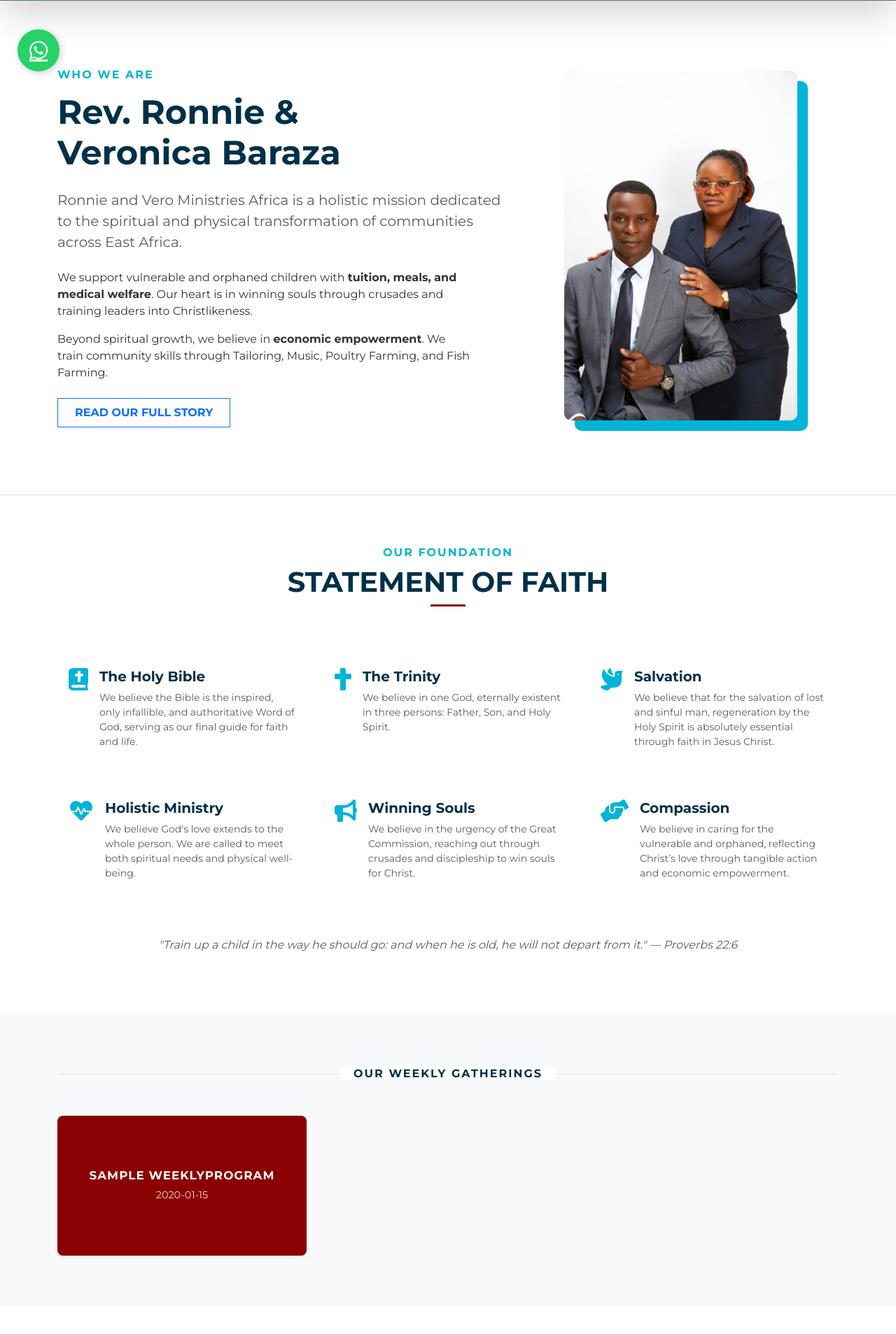
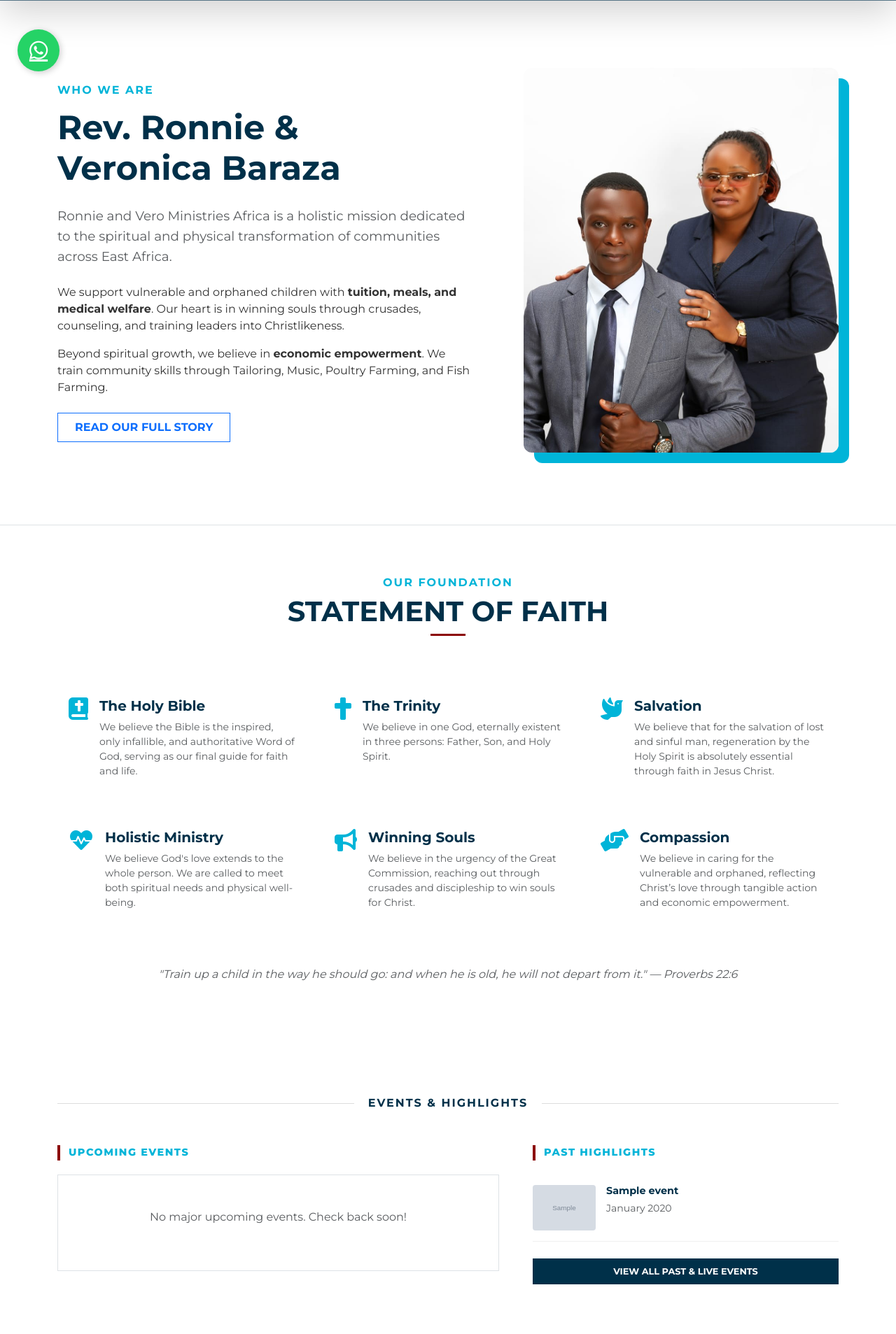
Before and after one commit to Makobi5/rvm-africa-site, a Django app: page / in a window 1280 px wide. Shown: the part 673-2580 px from the top of the page at 70% size. Run offline with Django 5.2, Linux system fonts and the light colour scheme; tables that the repository leaves empty hold one stand-in row (values such as "Sample post"); grey boxes marked "Sample" are stand-in pictures.

Commit message:
added the events highlights section

```diff
--- a/core/views.py
+++ b/core/views.py
@@ -1,17 +1,23 @@
 from django.shortcuts import render
-from .models import Ministry, Event, HeroSlide,WeeklyProgram
-
+from .models import Ministry, Event, HeroSlide,WeeklyProgram,Event
+from django.utils import timezone
 def home(request):
     slides = HeroSlide.objects.filter(is_active=True).order_by('order')
-    # Fetch ministries for the horizontal scroller
     featured_ministries = Ministry.objects.filter(show_on_slider=True)
-        # Fetch active programs
-    programs = WeeklyProgram.objects.filter(is_active=True)
+    programs = WeeklyProgram.objects.filter(is_active=True).order_by('order')
 
-    return render(request, 'index.html', {
+    # NEW: Fetch Events
+    now = timezone.now()
+    upcoming_events = Event.objects.filter(date__gte=now, is_active=True).order_by('date')[:2]
+    past_events = Event.objects.filter(date__lt=now, is_active=True).order_by('-date')[:4]
+
+    context = {
         'slides': slides,
         'featured_ministries': featured_ministries,
         'programs': programs,
-    })
+        'upcoming_events': upcoming_events,
+        'past_events': past_events,
+    }
+    return render(request, 'index.html', context)
 def about(request):
     return render(request, 'about.html')
--- a/static/css/style.css
+++ b/static/css/style.css
@@ -1,16 +1,22 @@
-/* --- BRAND COLORS & TYPOGRAPHY --- */
+/* ==========================================================
+   1. BRAND COLORS & TYPOGRAPHY
+   ========================================================== */
 :root {
     --sky-blue: #00B4D8;
     --navy-blue: #003049;
     --dim-red: #8B0000;
+    --white: #ffffff;
 }
 
 body {
     font-family: 'Montserrat', sans-serif;
     color: #333;
+    overflow-x: hidden;
 }
 
-/* --- HEADER / NAVBAR --- */
+/* ==========================================================
+   2. HEADER & NAVIGATION
+   ========================================================== */
 .navbar {
     background-color: #fff;
     border-bottom: 4px solid var(--sky-blue);
@@ -27,13 +33,15 @@ body {
 
 .btn-donate {
     background-color: var(--dim-red) !important;
-    color: white !important;
+    color: var(--white) !important;
     border-radius: 0px !important;
     padding: 10px 25px !important;
     font-weight: 700;
 }
 
-/* --- DYNAMIC HERO SLIDER (Ken Burns Fix) --- */
+/* ==========================================================
+   3. HERO SLIDER & ANIMATIONS
+   ========================================================== */
 .hero-slider, .carousel-item {
     height: 75vh;
     min-height: 500px;
@@ -43,262 +51,160 @@ body {
 }
 
 .slide-image {
-    width: 100%;
-    height: 100%;
-    background-size: cover;
-    background-position: center;
-    background-repeat: no-repeat;
-    position: absolute;
-    top: 0;
-    left: 0;
-    z-index: 1; /* Sits behind the text */
+    width: 100%; height: 100%;
+    background-size: cover; background-position: center;
+    position: absolute; top: 0; left: 0; z-index: 1;
 }
 
-/* Dark overlay for readability */
 .slide-image::before {
-    content: "";
-    position: absolute;
-    top: 0; left: 0; width: 100%; height: 100%;
+    content: ""; position: absolute; top: 0; left: 0; width: 100%; height: 100%;
     background: linear-gradient(rgba(0, 48, 73, 0.6), rgba(0, 48, 73, 0.6));
-    z-index: 2; /* Sits on top of the image but behind the caption */
+    z-index: 2;
 }
 
-/* Ken Burns Animation */
-@keyframes kenburns {
-    0% { transform: scale(1); }
-    100% { transform: scale(1.15); }
-}
-
-.carousel-item.active .slide-image {
-    animation: kenburns 8s ease-out forwards;
-}
+@keyframes kenburns { 0% { transform: scale(1); } 100% { transform: scale(1.15); } }
+.carousel-item.active .slide-image { animation: kenburns 8s ease-out forwards; }
 
 .carousel-caption {
     position: absolute !important;
-    top: 0 !important;
-    left: 0 !important;
-    right: 0 !important;
-    bottom: 0 !important;
+    top: 0 !important; left: 0 !important; right: 0 !important; bottom: 0 !important;
     z-index: 10 !important;
-    display: flex !important; /* Forces layout */
-    flex-direction: column !important;
-    justify-content: center !important;
-    align-items: center !important;
-    background: transparent !important; /* Ensure no background block hides it */
+    display: flex !important;
+    flex-direction: column;
+    justify-content: center;
+    align-items: center;
+    background: transparent !important;
 }
 
-.carousel-caption h1, .carousel-caption p {
-    color: var(--white) !important; /* Set the main color to Sky Blue */
-    font-weight: 800;
-    text-shadow: 2px 4px 10px rgba(0,0,0,0.3); /* Soft shadow for depth */
-}
-/* Optional: Make the second line white for a professional two-tone look */
-.carousel-caption h1 span.white-text {
-    color: #ffffff !important;
-}
+.carousel-caption h1 { color: var(--sky-blue) !important; font-weight: 800; }
+.carousel-caption h1 span.white-text { color: var(--white) !important; }
+.carousel-caption p { color: var(--white) !important; font-weight: 600; }
 
-.carousel-fade .carousel-item {
-    transition-duration: 1.2s;
-    transition-property: opacity;
-}
-
-/* --- FOUNDERS & MINISTRIES --- */
 @keyframes zoomInEntrance { from { opacity: 0; transform: scale(0.9); } to { opacity: 1; transform: scale(1); } }
 .animate-zoom { animation: zoomInEntrance 1.2s ease-out forwards; }
 
-.founder-image-container { overflow: hidden; border-radius: 10px; box-shadow: 15px 15px 0px var(--sky-blue); display: inline-block; }
-.founder-image { transition: transform 0.6s ease; display: block; max-height: 500px; width: auto; object-fit: cover; }
-.founder-image:hover { transform: scale(1.08); }
+/* ==========================================================
+   4. EVENTS SECTION (CLEANED & FIXED)
+   ========================================================== */
+.event-col-title {
+    font-size: 0.9rem;
+    font-weight: 800;
+    color: var(--sky-blue);
+    text-transform: uppercase;
+    letter-spacing: 1.5px;
+    margin-bottom: 20px;
+    display: block;
+    border-left: 4px solid var(--dim-red);
+    padding-left: 12px;
+}
 
+.event-card-compact {
+    border: 1px solid #eee;
+    border-radius: 8px;
+    overflow: hidden;
+    background: #fff;
+    margin-bottom: 25px;
+}
+
+.event-img-small {
+    height: 300px; /* FIXED HEIGHT */
+    width: 100%;
+    overflow: hidden;
+    position: relative;
+}
+
+.event-img-small img {
+    width: 100%;
+    height: 100%;
+    object-fit: cover; /* FORCES IMAGE TO FIT BOX WITHOUT OVERFLOW */
+}
+
+.event-badge-live {
+    position: absolute;
+    top: 15px;
+    right: 15px;
+    background: var(--dim-red);
+    color: white;
+    font-size: 0.7rem;
+    font-weight: 800;
+    padding: 5px 12px;
+    border-radius: 4px;
+    z-index: 5;
+}
+
+.event-content-small {
+    padding: 25px;
+}
+
+.past-event-item {
+    display: flex;
+    gap: 15px;
+    padding: 15px 0;
+    border-bottom: 1px solid #f0f0f0;
+    text-decoration: none;
+    transition: 0.2s;
+}
+
+.past-event-item:hover { background-color: #f9f9f9; }
+
+.past-event-img { width: 90px; height: 65px; border-radius: 4px; object-fit: cover; }
+
+/* ==========================================================
+   5. MINISTRIES & PROGRAMS
+   ========================================================== */
+.section-divider { text-align: center; position: relative; z-index: 1; }
+.section-divider::before { content: ""; position: absolute; top: 50%; left: 0; width: 100%; height: 1px; background: #ddd; z-index: -1; }
+.section-divider span { background: #fff; padding: 0 20px; font-weight: 700; letter-spacing: 2px; color: var(--navy-blue); }
+
+.program-card { height: 220px; border-radius: 8px; position: relative; overflow: hidden; cursor: pointer; border: none !important; }
+.bg-program-red { background-color: var(--dim-red) !important; }
+.bg-program-navy { background-color: var(--navy-blue) !important; }
+.program-content { height: 100%; width: 100%; display: flex; align-items: center; justify-content: center; text-align: center; padding: 20px; color: var(--white); }
+.program-back { position: absolute; top: 0; left: 0; width: 100%; height: 100%; background-color: rgba(0,0,0,0.9); padding: 20px; display: flex; align-items: center; justify-content: center; opacity: 0; transition: 0.4s; z-index: 5; }
+.program-card:hover .program-back { opacity: 1; }
+
+.ministry-scroll-card { display: flex; flex-direction: column; height: 100%; border-radius: 12px; background: #fff; border: 1px solid #eee !important; }
+.card-img-container { height: 200px; overflow: hidden; border-radius: 12px 12px 0 0; }
+.card-img-container img { width: 100%; height: 100%; object-fit: cover; }
+.btn-dim-red { background-color: var(--dim-red); color: var(--white) !important; font-size: 0.75rem; padding: 8px 22px; font-weight: 700; text-transform: uppercase; border-radius: 4px; align-self: center; margin-top: auto; }
+
+/* ==========================================================
+   6. FOOTERS & WHATSAPP
+   ========================================================== */
 .main-footer { background-color: #1a1a1a; color: #bbb; padding: 70px 0; }
-.sub-footer { background-color: var(--dim-red); color: white; padding: 15px 0; font-size: 0.8rem; font-weight: 600; }
+.footer-title { color: white; font-weight: 700; margin-bottom: 25px; text-transform: uppercase; }
+.sub-footer { background-color: var(--dim-red); color: var(--white); padding: 15px 0; font-size: 0.8rem; font-weight: 600; }
 .whatsapp-float { position: fixed; bottom: 25px; left: 25px; background-color: #25d366; color: white; width: 60px; height: 60px; border-radius: 50px; display: flex; align-items: center; justify-content: center; font-size: 30px; z-index: 1000; box-shadow: 2px 2px 10px rgba(0,0,0,0.2); }
 
-/* --- MEGA MENU --- */
-.dropdown-menu.mega-menu { display: none; position: absolute !important; top: 100% !important; background-color: var(--navy-blue) !important; border: none !important; border-top: 4px solid var(--sky-blue) !important; padding: 30px !important; width: 100%; left: 0 !important; }
-.dropdown-menu.mega-menu.show { display: block !important; }
-.mega-menu-grid { display: flex !important; flex-direction: row; }
-.mega-menu-col { flex: 1 !important; padding: 0 15px; border-left: 1px solid rgba(255,255,255,0.1); }
-.mega-menu-col:first-child { border-left: none; }
-.dropdown-column-title { color: var(--sky-blue) !important; font-size: 0.75rem !important; font-weight: 800 !important; text-transform: uppercase; margin-bottom: 15px; border-bottom: 1px solid rgba(255,255,255,0.15); padding-bottom: 8px; }
 
-/* --- SECTION DIVIDER (Text in middle of line) --- */
-.section-divider {
-    text-align: center;
-    position: relative;
-    z-index: 1;
+/* --- FOUNDERS SECTION FIX --- */
+.founder-image-container {
+    overflow: hidden;
+    border-radius: 12px;
+    /* Brand-aligned offset shadow */
+    box-shadow: 15px 15px 0px var(--sky-blue);
+    display: inline-block;
+    width: 100%;
+    max-width: 450px; /* Prevents the image from becoming too wide */
+    margin: 0 auto;
 }
 
-.section-divider::before {
-    content: "";
-    position: absolute;
-    top: 50%;
-    left: 0;
+.founder-image {
+    transition: transform 0.6s ease;
+    display: block;
     width: 100%;
-    height: 1px;
-    background: #ddd;
-    z-index: -1;
+    height: auto;
+    /* CRITICAL FIX: Limits the height of the vertical portrait */
+    max-height: 550px;
+    object-fit: cover;
 }
 
-.section-divider span {
-    background: #fff;
-    padding: 0 20px;
-    font-weight: 700;
-    letter-spacing: 2px;
-    color: var(--navy-blue);
+.founder-image:hover {
+    transform: scale(1.05);
 }
 
-/* --- UNIFORM SCROLLER CARDS --- */
-.ministry-swiper {
-    padding-bottom: 50px !important; /* Space for dots */
+/* Ensure text doesn't look tiny/squashed */
+#who-we-are .lead {
+    font-size: 1.15rem;
+    line-height: 1.6;
 }
-
-.ministry-scroll-card {
-    display: flex;
-    flex-direction: column;
-    height: 100%; /* Forces all cards in a row to be equal height */
-    border-radius: 12px;
-    border: 1px solid #eee !important;
-    transition: all 0.3s ease;
-    background: #fff;
-}
-
-.card-img-container {
-    height: 200px; /* Fixed height for all images */
-    width: 100%;
-    overflow: hidden;
-    border-top-left-radius: 12px;
-    border-top-right-radius: 12px;
-}
-
-.card-img-container img {
-    width: 100%;
-    height: 100%;
-    object-fit: cover; /* Ensures images aren't stretched */
-}
-
-.ministry-scroll-card .card-body {
-    display: flex;
-    flex-direction: column;
-    flex-grow: 1; /* Makes the body fill the available space */
-    padding: 1.5rem !important;
-}
-
-.ministry-scroll-card .card-title {
-    min-height: 54px; /* Fixes height for 2 lines of text */
-    display: flex;
-    align-items: center;
-    justify-content: center;
-    margin-bottom: 15px;
-    color: var(--navy-blue);
-    font-size: 1.15rem;
-}
-
-.ministry-scroll-card .card-text {
-    flex-grow: 1; /* Pushes the button to the bottom */
-    margin-bottom: 20px;
-    font-size: 0.9rem;
-    line-height: 1.5;
-}
-
-.btn-dim-red {
-    margin-top: auto;
-    align-self: center; /* Ensures the button stays centered if it's not full width */
-    background-color: var(--dim-red);
-    color: white !important;
-
-    /* Reduced size settings */
-    font-size: 0.75rem;      /* Smaller font */
-    padding: 8px 22px;       /* Reduced height and width padding */
-    font-weight: 700;
-
-    text-transform: uppercase;
-    letter-spacing: 1px;
-    border-radius: 4px;
-    transition: 0.3s;
-    border: none;
-}
-
-.btn-dim-red:hover {
-    background-color: var(--navy-blue);
-    transform: translateY(-2px); /* Subtle lift on hover */
-}
-
-/* --- WEEKLY PROGRAMS BOXES --- */
-.program-card {
-    height: 200px; /* Fixed height for uniformity */
-    border-radius: 8px;
-    display: flex;
-    align-items: center;
-    justify-content: center;
-    position: relative;
-    overflow: hidden;
-    padding: 30px;
-    transition: all 0.4s ease;
-    cursor: pointer;
-    border: none;
-}
-
-/* Background Colors */
-.bg-program-red { background-color: var(--dim-red) !important; }
-.bg-program-navy { background-color: var(--navy-blue) !important; }
-
-.program-content {
-    width: 100%;
-    text-align: center;
-    color: white;
-}
-
-.program-title {
-    font-size: 1.05rem;
-    font-weight: 700;
-    text-transform: uppercase;
-    letter-spacing: 1px;
-    margin-bottom: 8px;
-}
-
-.program-time {
-    font-size: 0.9rem;
-    font-weight: 500;
-    opacity: 0.85;
-    margin: 0;
-}
-
-/* THE HOVER EFFECT LOGIC */
-.program-back {
-    position: absolute;
-    top: 0;
-    left: 0;
-    width: 100%;
-    height: 100%;
-    background-color: rgba(0, 0, 0, 0.85); /* Slightly darker on hover for readability */
-    display: flex;
-    align-items: center;
-    justify-content: center;
-    padding: 20px;
-    opacity: 0; /* Hidden by default */
-    transform: translateY(20px); /* Slight slide up effect */
-    transition: all 0.4s ease;
-}
-
-.program-desc {
-    font-size: 0.88rem;
-    line-height: 1.5;
-    color: #fff;
-    margin: 0;
-}
-
-/* Hover State */
-.program-card:hover .program-back {
-    opacity: 1;
-    transform: translateY(0);
-}
-
-.program-card:hover .program-front {
-    opacity: 0;
-    transform: scale(0.9);
-}
-
-.program-front {
-    transition: all 0.4s ease;
-}
--- a/templates/index.html
+++ b/templates/index.html
@@ -59,31 +59,31 @@
     </button>
 </div>
 
-<!-- ==========================================================
-     WHO WE ARE SECTION (Rest of your code remains the same)
-     ========================================================== -->
+<!-- WHO WE ARE SECTION -->
 <section id="who-we-are" class="py-5 bg-white border-bottom">
     <div class="container">
         <div class="row align-items-center py-5">
+            <!-- Text Side (7 Columns) -->
             <div class="col-md-7 order-2 order-md-1">
                 <h6 class="text-uppercase fw-bold mb-3" style="color: var(--sky-blue); letter-spacing: 2px;">Who We Are</h6>
                 <h2 class="display-5 fw-bold mb-4" style="color: var(--navy-blue);">Rev. Ronnie & <br>Veronica Baraza</h2>
-                <p class="lead text-muted mb-4">
-                    Ronnie and Vero Ministries Africa is a holistic mission dedicated to the spiritual and physical transformation of communities across East Africa.
-                </p>
-                <div class="pe-md-5">
-                    <p class="mb-3">We support vulnerable and orphaned children with <strong>tuition, meals, and medical welfare</strong>. Our heart is in winning souls through crusades and training leaders into Christlikeness.</p>
+
+                <div class="pe-md-5"> <!-- Padding on right to separate from image -->
+                    <p class="lead text-muted mb-4">
+                        Ronnie and Vero Ministries Africa is a holistic mission dedicated to the spiritual and physical transformation of communities across East Africa.
+                    </p>
+                    <p class="mb-3">We support vulnerable and orphaned children with <strong>tuition, meals, and medical welfare</strong>. Our heart is in winning souls through crusades, counseling, and training leaders into Christlikeness.</p>
                     <p class="mb-4">Beyond spiritual growth, we believe in <strong>economic empowerment</strong>. We train community skills through Tailoring, Music, Poultry Farming, and Fish Farming.</p>
                 </div>
-                <div class="mt-2">
-                    <a href="{% url 'about' %}" class="btn btn-outline-primary px-4 py-2 fw-bold rounded-0">READ OUR FULL STORY</a>
-                </div>
+
+                <a href="{% url 'about' %}" class="btn btn-outline-primary px-4 py-2 fw-bold rounded-0">READ OUR FULL STORY</a>
             </div>
 
+            <!-- Image Side (5 Columns) -->
             <div class="col-md-5 order-1 order-md-2 mb-5 mb-md-0 text-center">
                 <div class="animate-zoom">
                     <div class="founder-image-container">
-                        <img src="{% static 'images/founders.jpg' %}" alt="Rev. Ronnie and Veronica Baraza" class="founder-image shadow-lg">
+                        <img src="{% static 'images/founders.jpg' %}" alt="Rev. Ronnie and Veronica Baraza" class="founder-image">
                     </div>
                 </div>
             </div>
@@ -186,7 +186,77 @@
         </div>
     </div>
 </section>
+<!-- ==========================================================
+     EVENTS & HIGHLIGHTS SECTION
+     ========================================================== -->
+<section class="py-5 bg-white">
+    <div class="container py-4">
 
+        <div class="section-divider mb-5">
+            <span>EVENTS & HIGHLIGHTS</span>
+        </div>
+
+        <div class="row g-5">
+            <!-- LEFT SIDE: UPCOMING -->
+            <div class="col-lg-7">
+                <span class="event-col-title">Upcoming Events</span>
+
+                {% for event in upcoming_events %}
+                <div class="event-card-compact shadow-sm">
+                    <div class="event-img-small">
+                        <span class="event-badge-live">LIVE / UPCOMING</span>
+                        {% if event.image %}
+                            <img src="{{ event.image.url }}" alt="{{ event.title }}">
+                        {% endif %}
+                    </div>
+                    <div class="event-content-small">
+                        <div class="text-info small fw-bold mb-1">
+                            <i class="far fa-calendar-alt me-1"></i> {{ event.date|date:"d M, Y @ g:i A" }}
+                        </div>
+                        <h4 class="fw-bold mb-3" style="color: var(--navy-blue);">{{ event.title }}</h4>
+                        <p class="text-muted small mb-4">{{ event.description|truncatechars:180 }}</p>
+                        <a href="#" class="btn btn-outline-primary btn-sm rounded-0 fw-bold">EVENT DETAILS</a>
+                    </div>
+                </div>
+                {% empty %}
+                <div class="p-5 border text-center text-muted">
+                    <p>No major upcoming events. Check back soon!</p>
+                </div>
+                {% endfor %}
+            </div>
+
+            <!-- RIGHT SIDE: PAST HIGHLIGHTS -->
+            <div class="col-lg-5">
+                <span class="event-col-title">Past Highlights</span>
+
+                <div class="past-events-list">
+                    {% for event in past_events %}
+                    <a href="#" class="past-event-item">
+                        {% if event.image %}
+                            <img src="{{ event.image.url }}" class="past-event-img">
+                        {% endif %}
+                        <div>
+                            <h6 class="mb-1 fw-bold" style="color: var(--navy-blue); font-size: 0.9rem;">{{ event.title }}</h6>
+                            <span class="text-muted small">{{ event.date|date:"F Y" }}</span>
+                        </div>
+                    </a>
+                    {% empty %}
+                    <div class="py-4 text-center text-muted small border-top">
+                        No past highlights available yet.
+                    </div>
+                    {% endfor %}
+                </div>
+
+                <!-- NAVIGATION BUTTON -->
+                <div class="mt-4">
+                    <a href="#" class="btn btn-navy w-100 text-white fw-bold py-2" style="background: var(--navy-blue); border-radius: 0; font-size: 0.8rem;">
+                        VIEW ALL PAST & LIVE EVENTS
+                    </a>
+                </div>
+            </div>
+        </div>
+    </div>
+</section>
 <!-- ==========================================================
      WEEKLY PROGRAMS SECTION (Freedom Chapel Style)
      ========================================================== -->
```
Also changed, not shown: core/models.py (+11 -0 lines), core/migrations/0006_alter_event_options_event_description_and_more.py (added).
